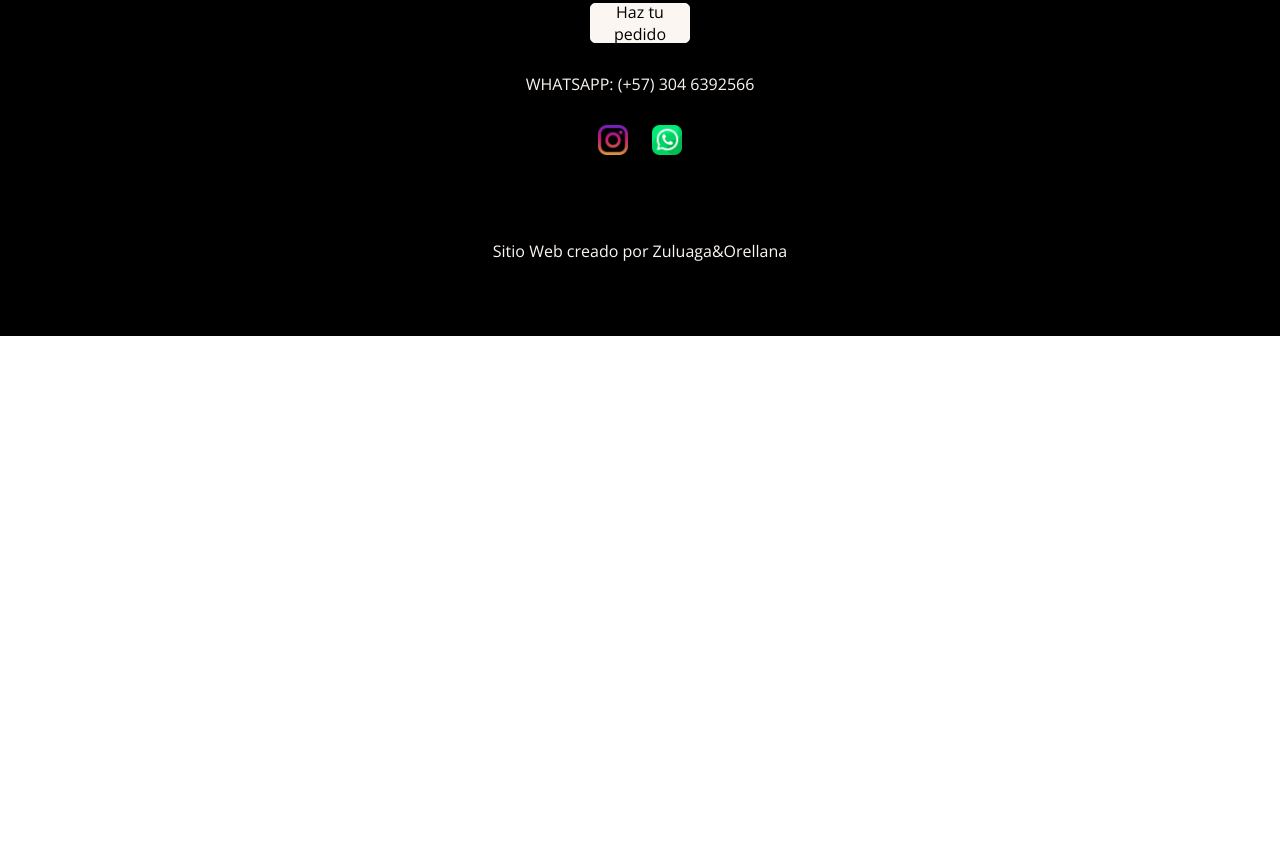
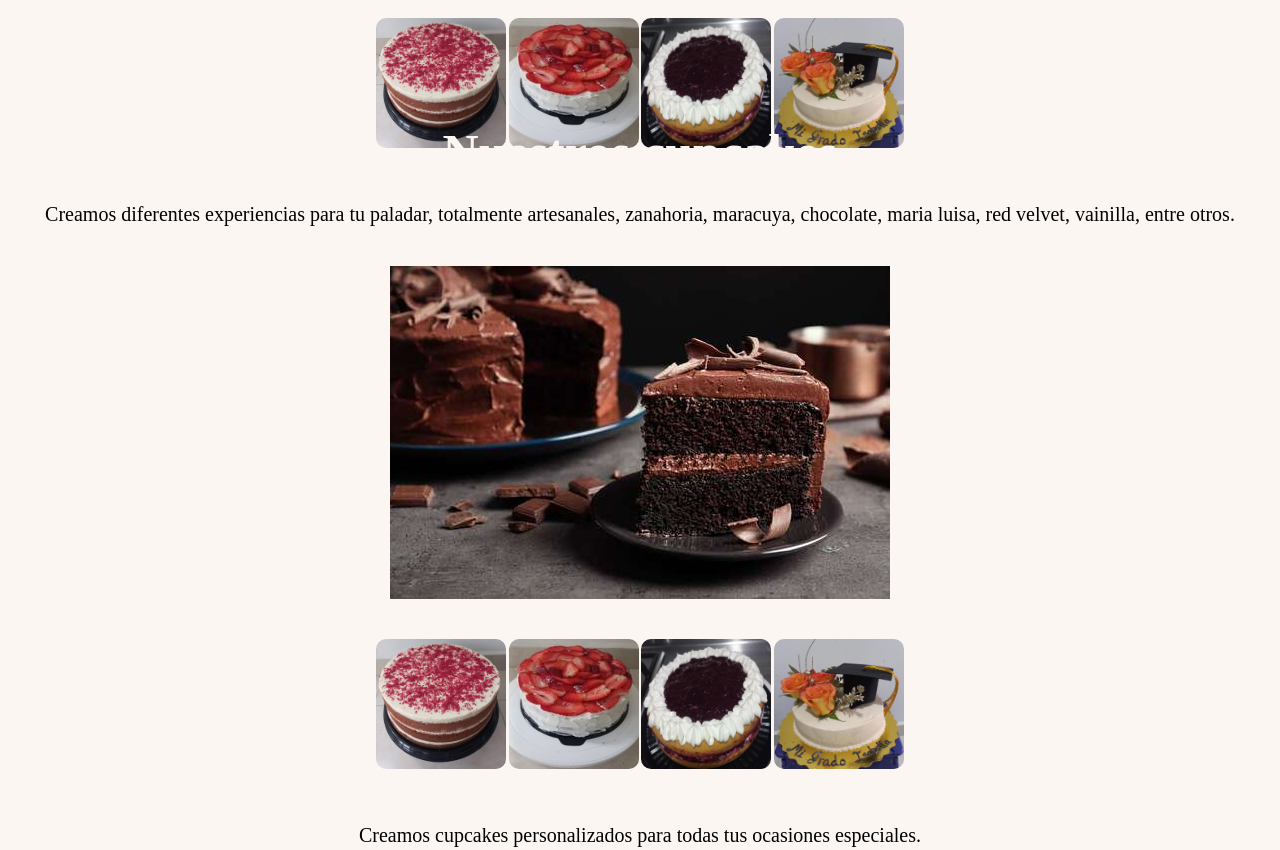
Before and after one commit to kailu90/betty-pop-tartas, a plain HTML site: page index.html in a window 1280 px wide. Shown: the part 2377-3227 px from the top of the page. Before the commit the page ends 2713 px from the top, so only its background shows below. Drawn offline with nearby package versions, Linux system fonts and the light colour scheme.

Commit message:
se adicionan imagenes de cupcakes

```diff
--- a/index.css
+++ b/index.css
@@ -182,9 +182,50 @@ a {
 
 }
 
-/*Inicio seccion productos*/
+/*Inicio sección productos*/
 
+.section_productos {
+  display: flex;
+  flex-direction: column;
+  justify-content: center;
+  align-items: center;
+  text-align: center;
+  height: max-content;
+  color: var(--third-color);
+  padding: 20px;
+  background-color: var(--third-color);
+}
 
+.section_productos .titulo__tortas {
+  color: var(--third-color);
+  font-size: var(--font-XXlarge);
+  position: absolute;
+  top: 1670px;
+}
+
+.section_productos .titulo__cupcakes{
+  color: var(--third-color);
+  font-size: var(--font-XXlarge);
+  position: absolute;
+  top: 2500px;
+}
+
+.section_productos p {
+font-size: var(--font-medium);
+margin: 40px 0;
+color: var(--fourth-color);
+}
+
+.section_productos .productos__carrusel {
+  margin-top: 40px;
+}
+
+.section_productos .productos__carrusel img {
+  border-radius: 10px;
+
+  width: 130px;
+  height: 130px;
+}
 
 /* bullets carousel */
 .bullets-container {
@@ -226,7 +267,7 @@ a {
 
 .footer h2 {
   font-size: var(--font-large);
-  margin-top: 150px;
+  margin-top: 50px;
 }
 
 .footer p {
--- a/index.html
+++ b/index.html
@@ -77,7 +77,28 @@
       <img src="./images/imagen_historia.jpg" alt="imagen emprendora">
     </section>
     <section class="section_productos" id="productos">
-      <p>Lorem ipsum dolor sit amet, consectetur adipisicing elit. At, similique? Velit laudantium beatae possimus harum mollitia, corrupti ipsum voluptate ratione deleniti, rerum tenetur obcaecati nobis totam itaque, nesciunt dolore eligendi.</p>
+      <img class="productos__fondo" src="./images/torta_chocolate.jpg" alt="torta chocolate">
+      <h2 class="titulo__tortas">Nuestras Tortas</h2>
+      <div class="productos__carrusel" >
+        <img src="./images/red_velvet.jpeg" alt="torta red velvet">
+        <img src="./images/torta_fresas.jpg" alt="torta fresas">
+        <img src="./images/torta_mermelada_mora.jpeg" alt="torta mermelada mora">
+        <img src="./images/torta_mi_grado.jpeg" alt="torta mi grado">
+      </div>
+      <h3>Nuestras Tortas</h3>
+      <p>Creamos diferentes experiencias para tu paladar, totalmente
+        artesanales, zanahoria, maracuya, chocolate, maria luisa, red velvet,
+        vainilla, entre otros.</p>
+      <img class="productos__fondo" src="./images/torta_chocolate.jpg" alt="torta chocolate">
+      <h2 class="titulo__cupcakes" >Nuestros cupcakes</h2>
+      <div class="productos__carrusel" >
+        <img src="./images/red_velvet.jpeg" alt="torta red velvet">
+        <img src="./images/torta_fresas.jpg" alt="torta fresas">
+        <img src="./images/torta_mermelada_mora.jpeg" alt="torta mermelada mora">
+        <img src="./images/torta_mi_grado.jpeg" alt="torta mi grado">
+      </div>
+        <h3>Nuestras Cupcakes</h3>
+        <p>Creamos cupcakes personalizados para todas tus ocasiones especiales.</p>
     </section>
     <div class="bullets-container">
       <a id="firstBullet" class="bullet" href="#hero"></a>
@@ -95,7 +116,7 @@
       <a href="https://www.instagram.com/bettypoptartas/"><img src="./assets/instagram_color.png" alt="icono instagram"></a>
       <a href=""><img src="./assets/whatsapp_color.png" alt="icono whatsapp"></a>
     </div>
-    <p>Sitio Web creado por Zuluaga&Orellana</p>
+    <p>Todo los derechos reservados. BettyPopTartas</p>
   </footer>
   <script src="./index.js"></script>
 </body>
```
Also changed, not shown: images/cupcake_beige_r.jpg (added), images/cupcake_blanco_r.jpg (added), images/red_velvet.jpeg (added), images/torta_chocolate.jpg (added), images/torta_fresas.jpg (added), images/torta_mermelada_mora.jpeg (added), images/torta_mi_grado.jpeg (added).
